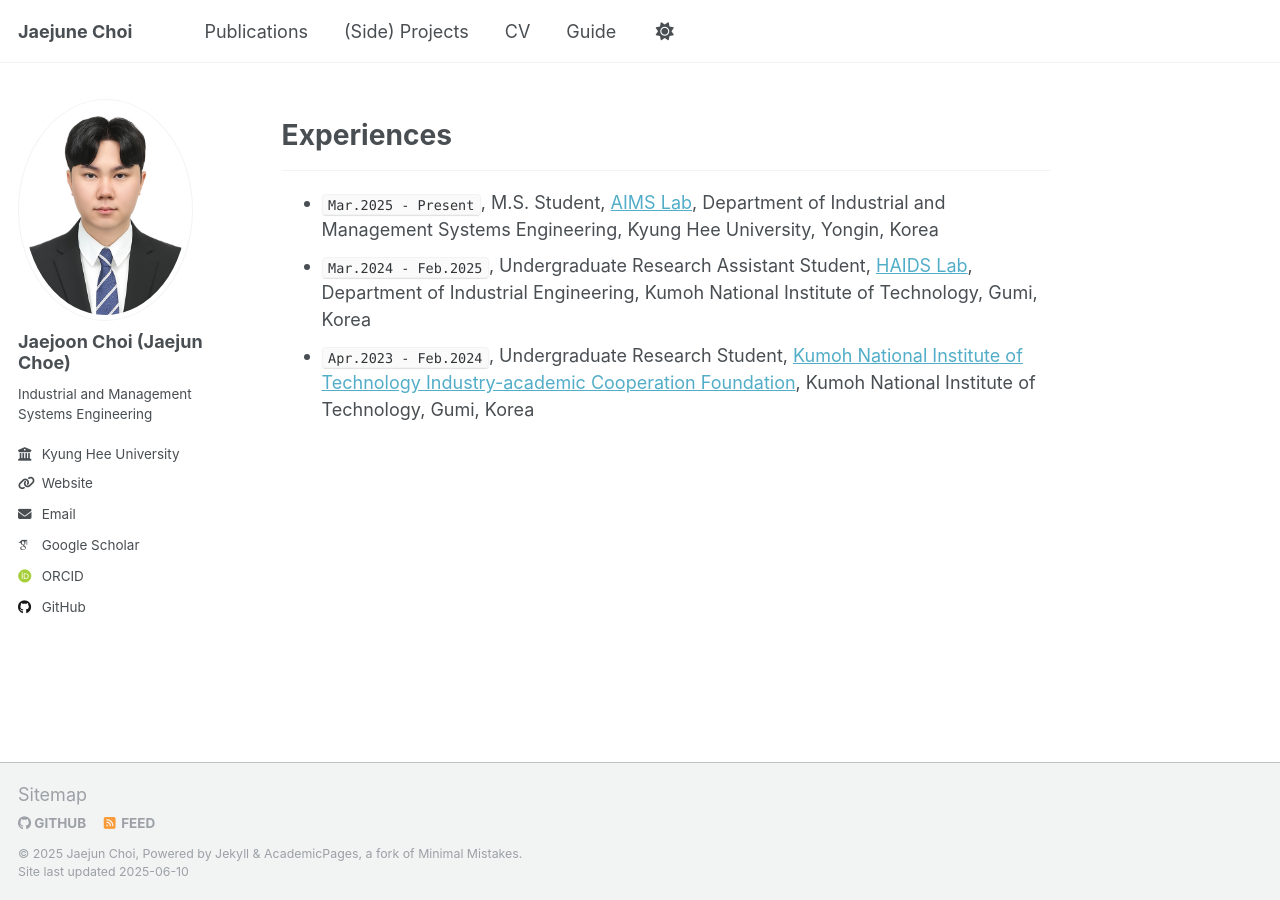
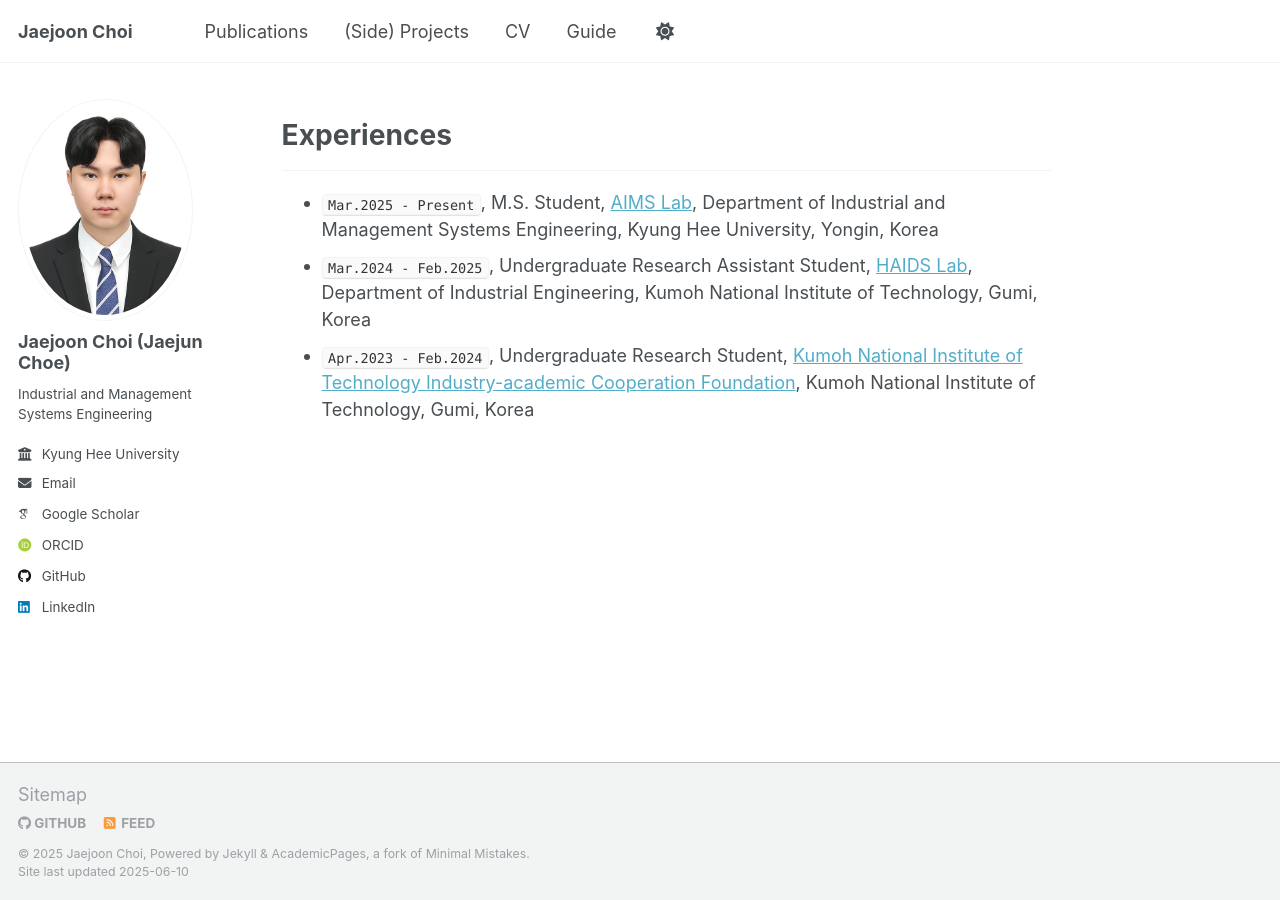
Before and after one commit to jaejunchoe/jaejunchoe.github.io, a Jekyll site: the page built from _pages/about.md, in a window 1280 px wide and 900 px high, scrolled down 729 px. Built offline with Jekyll 4.4.1, drawn with Linux system fonts in a browser that asks for light colours; some web fonts are replaced.

Commit message:
initial commit

```diff
--- a/_config.yml
+++ b/_config.yml
@@ -9,9 +9,9 @@
 # Basic Site Settings
 locale                   : "ko-KR"
 site_theme               : "default"
-title                    : "Jaejune Choi"
+title                    : "Jaejoon Choi"
 title_separator          : "-"
-name                     : &name "Jaejun Choi"
+name                     : &name "Jaejoon Choi"
 description              : &description "personal description"
 url                      : https://jaejunchoe.github.io/ # the base hostname & protocol for your site e.g. "https://[your GitHub username].github.io" or if you already have some other page hosted on Github then use "https://[your GitHub username].github.io/[Your Repo Name]"
 baseurl                  : "" # the subpath of your site, e.g. "/blog"
@@ -28,7 +28,7 @@ author:
   bio              : "Industrial and Management Systems Engineering"
   location         : # "Earth"
   employer         : "Kyung Hee University"
-  uri              : "https://github.com/jaejunchoe"
+  uri              : # "https://github.com/jaejunchoe"
   email            : "cjj1222@khu.ac.kr"
 
   # Academic websites
@@ -60,7 +60,7 @@ author:
   keybase          : # Username
   instagram        : # Username
   lastfm           : # Username
-  linkedin         : # Username
+  linkedin         : "https://www.linkedin.com/in/jaejoon-choi-0a35822a7/"
   mastodon         : # URL
   medium           : # URL
   pinterest        : # Username
```
